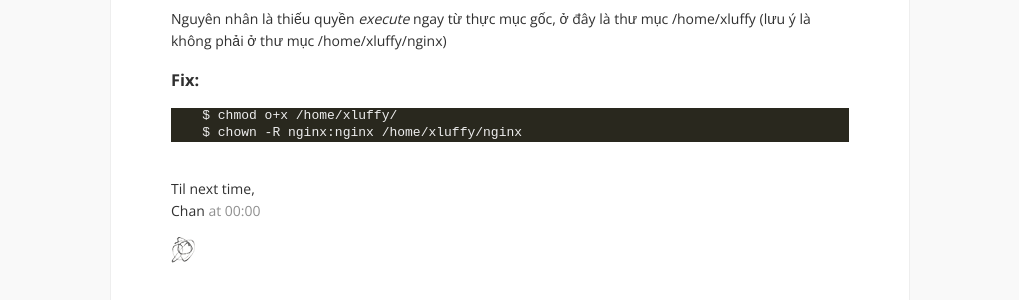
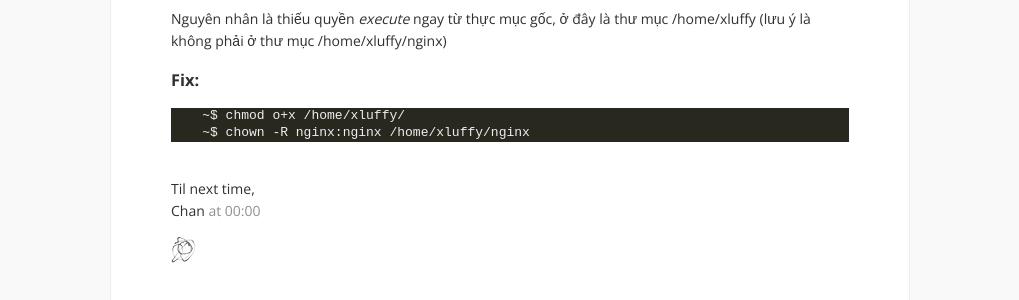
Before and after one commit to gitter-badger/xluffy.github.io, a Jekyll site: the page built from _posts/2014-02-07-403-nginx.md, in a window 1280 px wide. Shown: the part 733-1033 px from the top of the page, without its empty margins (130-1149 px from the left). Built offline with Jekyll 4.4.1, drawn with Linux system fonts in a browser that asks for light colours; Markdown is read by kramdown in place of the engine named in the settings; comment, search, counter and statistics services are not loaded.

Commit message:
Thay doi phan command, ~$

````diff
--- a/_posts/2014-02-07-403-nginx.md
+++ b/_posts/2014-02-07-403-nginx.md
@@ -30,6 +30,6 @@ Nguyên nhân là thiếu quyền _execute_ ngay từ thực mục gốc, ở đ
 ### Fix:
 
 ```
-    $ chmod o+x /home/xluffy/
-    $ chown -R nginx:nginx /home/xluffy/nginx
+    ~$ chmod o+x /home/xluffy/
+    ~$ chown -R nginx:nginx /home/xluffy/nginx
 ```
````
